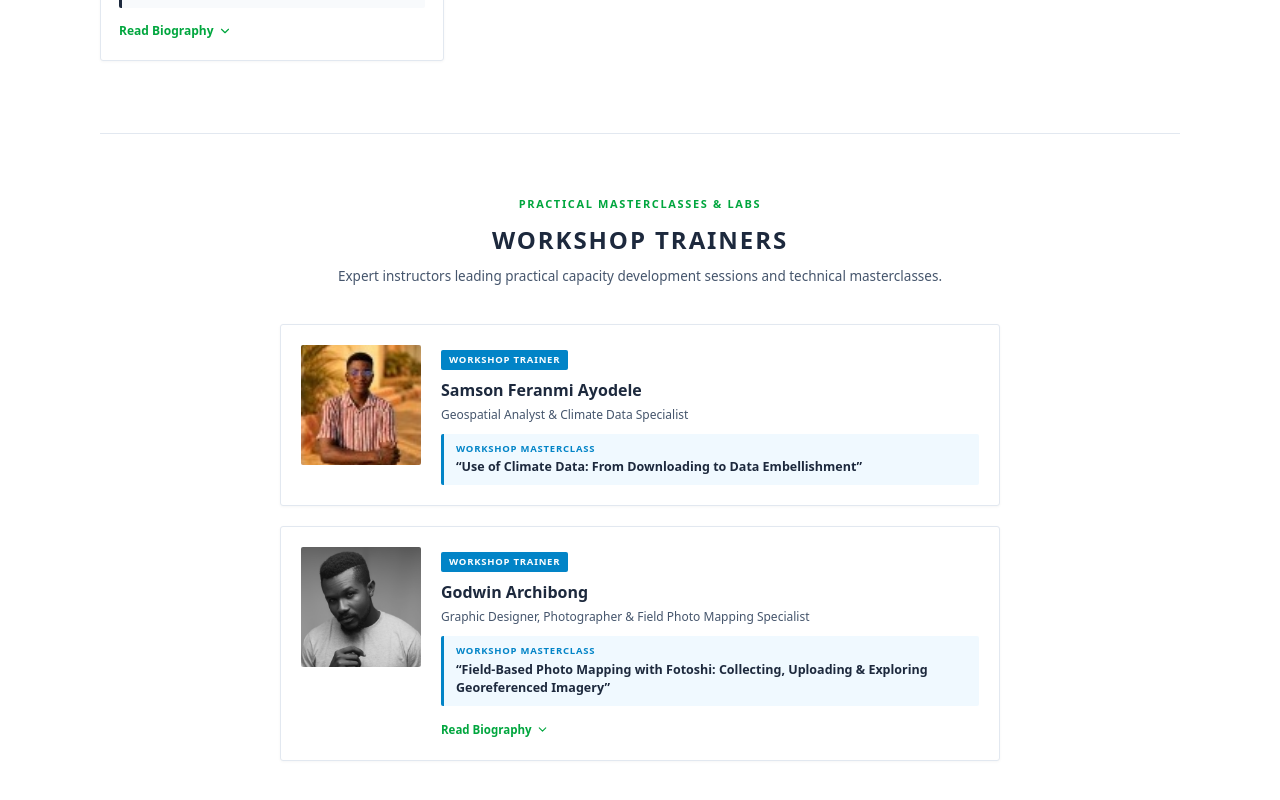
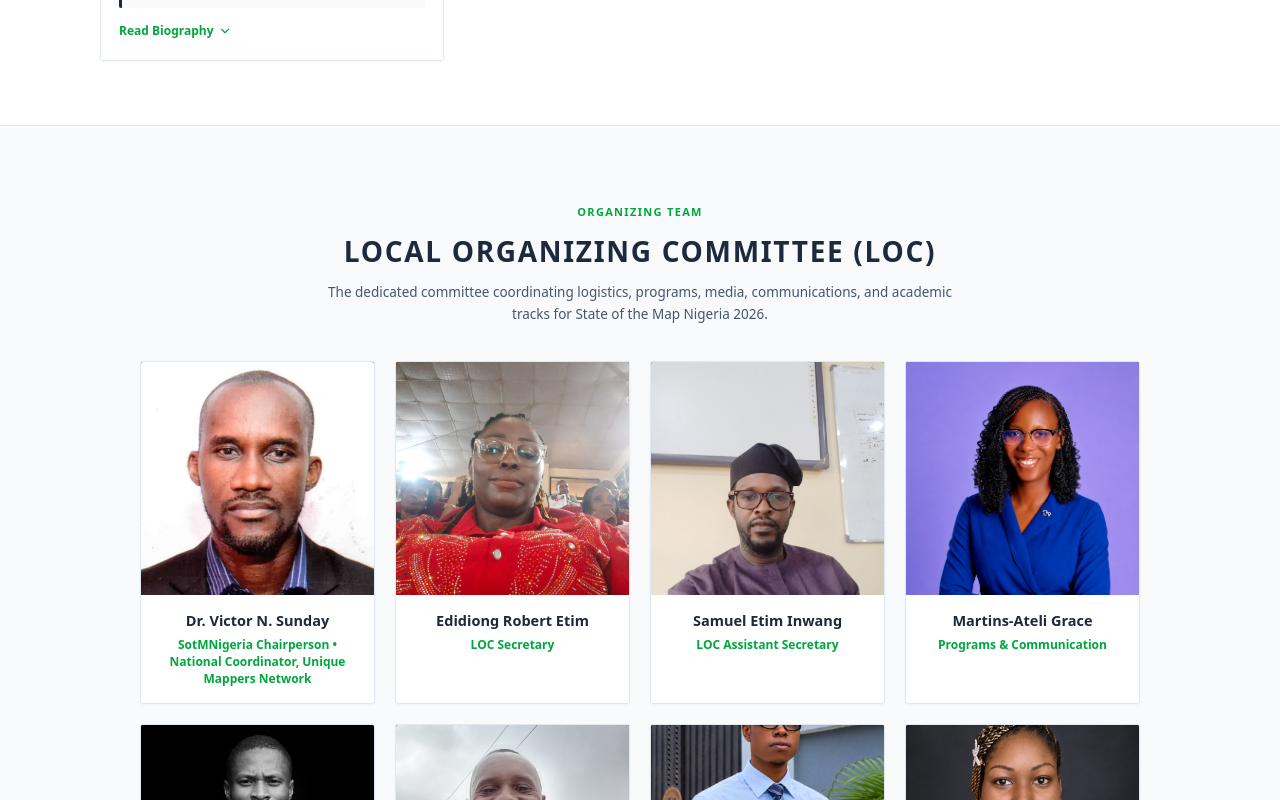
Before and after one commit to matellordson/sotm, a Next.js app: page / in a window 1280 px wide. Shown: the part 6540-7340 px from the top of the page. Built offline with nearby package versions, Linux system fonts and the light colour scheme.

Commit message:
Remove Workshop Trainers section

```diff
--- a/app/page.tsx
+++ b/app/page.tsx
@@ -126,15 +126,6 @@ interface Speaker {
   x?: string;
 }
 
-interface WorkshopTrainer {
-  name: string;
-  badge: string;
-  role: string;
-  workshopTitle: string;
-  bio?: string;
-  img: string;
-}
-
 const KEYNOTE_SPEAKERS: Speaker[] = [
   {
     name: "Prof. Joseph Udoh",
@@ -242,24 +233,6 @@ const KEYNOTE_SPEAKERS: Speaker[] = [
     topic: "Open Geospatial Information for Peace, Development and Resilience: The UN Mappers Approach to Capacity Building, Collaborative Mapping and Humanitarian Action",
     bio: "Diego Gonzalez Ferreiro is Chief of the Solutions and Support Unit at the United Nations Global Service Centre (UNGSC) in Brindisi, Italy, where he leads a multidisciplinary team delivering geospatial solutions and digital services in support of UN field operations. With more than 15 years of experience with the United Nations, including assignments supporting operations in Somalia, Kenya and the Democratic Republic of the Congo, his work has focused on applying geospatial information and technology to operational decision-making. Today, he contributes to the development of UN Maps and other geospatial capabilities that combine authoritative UN data, emerging technologies and collaborative approaches to support peacekeeping and political missions. He holds a Bachelor’s degree in Geography and a Master’s degree in Geodesy and Cartography.",
     img: "/speakers/diego_gonzalez.png",
-  },
-];
-
-const WORKSHOP_TRAINERS: WorkshopTrainer[] = [
-  {
-    name: "Samson Feranmi Ayodele",
-    badge: "Workshop Trainer",
-    role: "Geospatial Analyst & Climate Data Specialist",
-    workshopTitle: "Use of Climate Data: From Downloading to Data Embellishment",
-    img: "/speakers/samson_ayodele.jpg",
-  },
-  {
-    name: "Godwin Archibong",
-    badge: "Workshop Trainer",
-    role: "Graphic Designer, Photographer & Field Photo Mapping Specialist",
-    workshopTitle: "Field-Based Photo Mapping with Fotoshi: Collecting, Uploading & Exploring Georeferenced Imagery",
-    bio: "Godwin Archibong is a Nigerian graphic designer and photographer with professional experience in visual design, digital content creation, and photography. He has hands-on experience using Fotoshi for field-based photo mapping, including collecting and uploading location-based images and exploring mapped points.",
-    img: "/speakers/godwin_archibong.png",
   },
 ];
 
@@ -1028,112 +1001,6 @@ export default function ConferenceLandingPage() {
             })}
           </div>
 
-          {/* ---------------- WORKSHOP TRAINERS (SEPARATED) ---------------- */}
-          <div style={{ marginTop: 72, paddingTop: 56, borderTop: `1px solid ${COLORS.line}` }}>
-            <div style={{ textAlign: "center", marginBottom: 36 }}>
-              <span style={{ fontSize: 11, fontWeight: 800, textTransform: "uppercase", letterSpacing: "0.15em", color: COLORS.green }}>
-                Practical Masterclasses &amp; Labs
-              </span>
-              <h3 style={{ fontSize: "clamp(18px, 3vw, 24px)", fontWeight: 800, textTransform: "uppercase", letterSpacing: "0.08em", color: COLORS.heading, margin: "8px 0 0" }}>
-                Workshop Trainers
-              </h3>
-              <p style={{ maxWidth: 640, margin: "8px auto 0", fontSize: 13.5, color: COLORS.paragraph, lineHeight: 1.6 }}>
-                Expert instructors leading practical capacity development sessions and technical masterclasses.
-              </p>
-            </div>
-
-            <div style={{ maxWidth: 720, margin: "0 auto", display: "flex", flexDirection: "column", gap: 20 }}>
-              {WORKSHOP_TRAINERS.map((t: WorkshopTrainer) => {
-                const isExpanded = expandedBio === t.name;
-                return (
-                  <div
-                    key={t.name}
-                    style={{
-                      border: `1px solid ${COLORS.line}`,
-                      background: "white",
-                      display: "flex",
-                      flexDirection: "row",
-                      flexWrap: "wrap",
-                      alignItems: "flex-start",
-                      gap: 20,
-                      padding: 20,
-                      borderRadius: 3,
-                      boxShadow: "0 1px 3px rgba(0,0,0,0.04)",
-                    }}
-                  >
-                    <div style={{ width: 120, height: 120, flexShrink: 0, position: "relative", borderRadius: 2, overflow: "hidden", background: "#F1F5F9" }}>
-                      <img
-                        src={t.img}
-                        alt={t.name}
-                        style={{ width: "100%", height: "100%", objectFit: "cover" }}
-                      />
-                    </div>
-                    <div style={{ flex: 1, minWidth: 240 }}>
-                      <span
-                        style={{
-                          display: "inline-block",
-                          background: "#0284C7",
-                          color: "white",
-                          fontSize: 9.5,
-                          fontWeight: 800,
-                          textTransform: "uppercase",
-                          letterSpacing: "0.08em",
-                          padding: "3px 8px",
-                          borderRadius: 2,
-                          marginBottom: 6,
-                        }}
-                      >
-                        {t.badge}
-                      </span>
-                      <h4 style={{ margin: "2px 0 4px", fontSize: 16, fontWeight: 800, color: COLORS.heading }}>
-                        {t.name}
-                      </h4>
-                      <p style={{ margin: "0 0 10px", fontSize: 12, color: COLORS.paragraph }}>
-                        {t.role}
-                      </p>
-                      <div style={{ padding: "8px 12px", background: "#F0F9FF", borderLeft: "3px solid #0284C7", borderRadius: 2 }}>
-                        <span style={{ fontSize: 9.5, fontWeight: 800, textTransform: "uppercase", letterSpacing: "0.08em", color: "#0284C7", display: "block" }}>
-                          Workshop Masterclass
-                        </span>
-                        <p style={{ margin: "2px 0 0", fontSize: 12.5, fontWeight: 700, color: COLORS.heading }}>
-                          &ldquo;{t.workshopTitle}&rdquo;
-                        </p>
-                      </div>
-
-                      {t.bio && (
-                        <div style={{ marginTop: 10 }}>
-                          <button
-                            type="button"
-                            onClick={() => toggleBio(t.name)}
-                            style={{
-                              background: "transparent",
-                              border: "none",
-                              padding: 0,
-                              color: COLORS.green,
-                              fontSize: 11.5,
-                              fontWeight: 700,
-                              cursor: "pointer",
-                              display: "inline-flex",
-                              alignItems: "center",
-                              gap: 4,
-                            }}
-                          >
-                            {isExpanded ? "Hide Biography" : "Read Biography"}
-                            {isExpanded ? <ChevronUp size={13} /> : <ChevronDown size={13} />}
-                          </button>
-                          {isExpanded && (
-                            <p style={{ marginTop: 8, fontSize: 12, lineHeight: 1.6, color: COLORS.paragraph, background: "#F8FAFC", padding: "10px 12px", border: `1px solid ${COLORS.line}`, borderRadius: 2 }}>
-                              {t.bio}
-                            </p>
-                          )}
-                        </div>
-                      )}
-                    </div>
-                  </div>
-                );
-              })}
-            </div>
-          </div>
         </div>
       </section>
 
```
